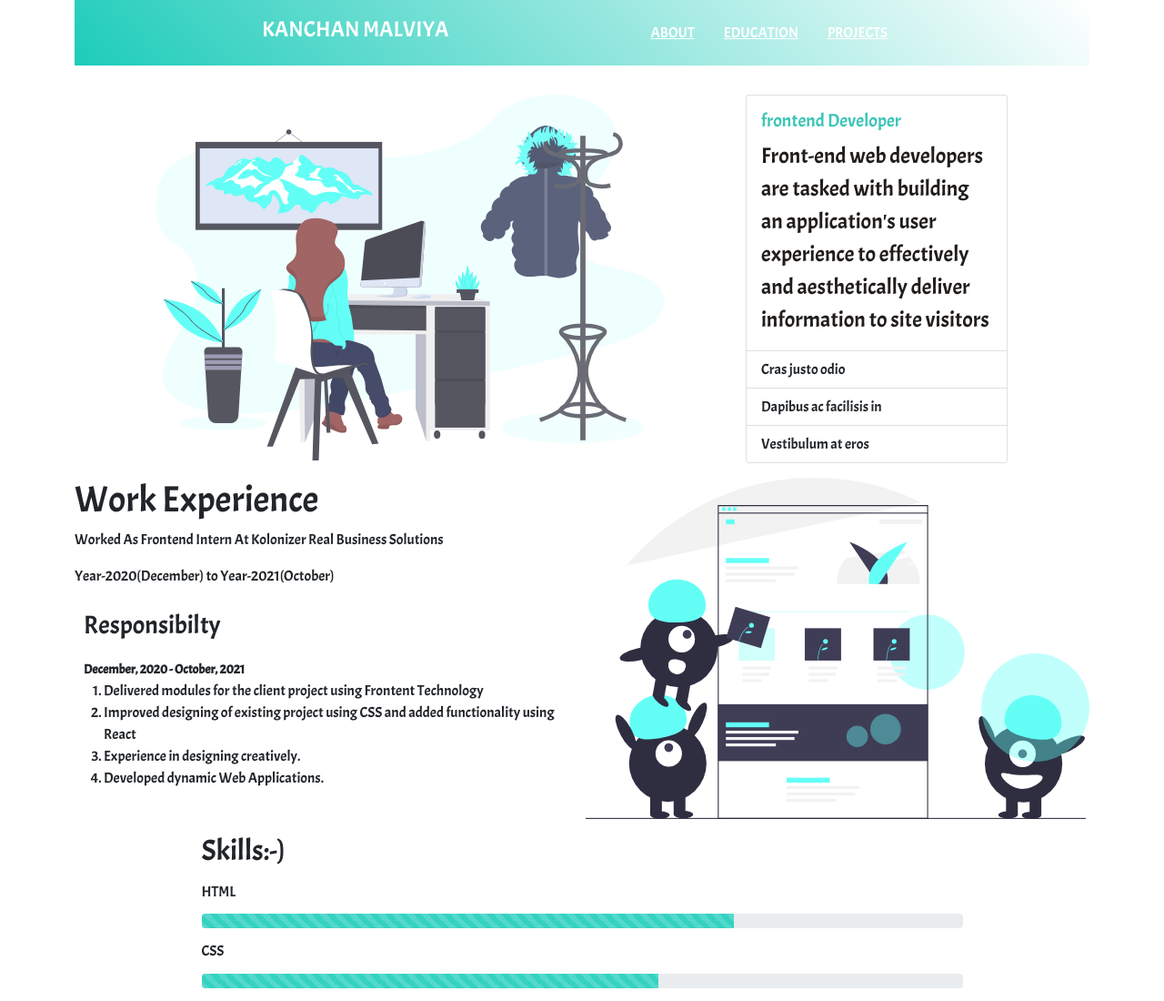
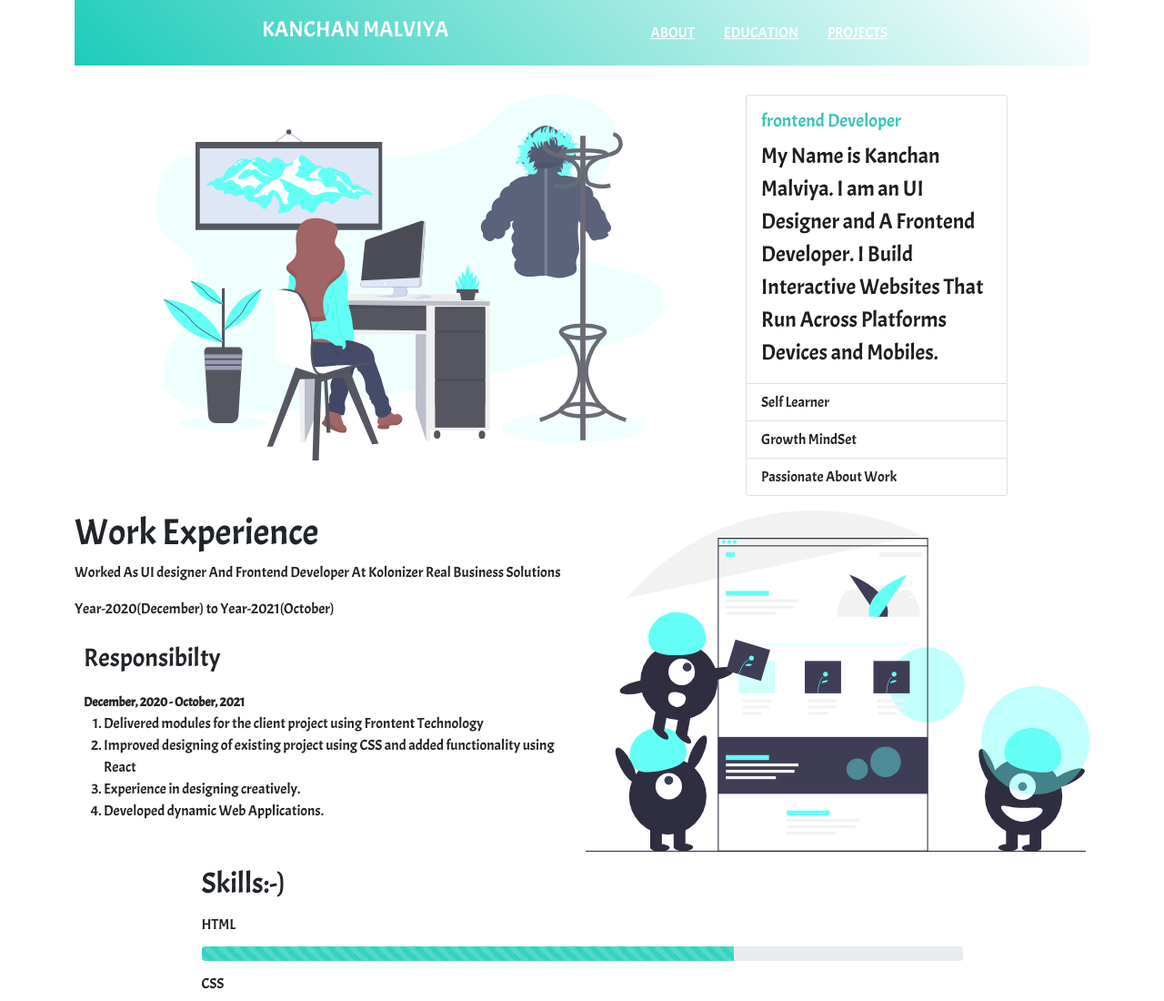
Before and after one commit to kanchanmalvi07/My-Portfolio, a plain HTML site: page index.html in a window 1280 px wide. Shown: the top 1100 px of the page at 91% size. Drawn offline with nearby package versions, Linux system fonts and the light colour scheme.

Commit message:
corrections

```diff
--- a/index.html
+++ b/index.html
@@ -45,14 +45,16 @@
                     <div class="card-body">
                         <h5 class="card-title">frontend Developer</h5>
                         <p class="card-text">
-                            Front-end web developers are tasked with building an application's user experience to
-                            effectively and aesthetically deliver information to site visitors
+                            My Name is Kanchan Malviya.
+                            I am an UI Designer and A Frontend Developer.
+                            I Build Interactive Websites That Run Across Platforms Devices and Mobiles.
+
                         </p>
                     </div>
                     <ul class="list-group list-group-flush">
-                        <li class="list-group-item">Cras justo odio</li>
-                        <li class="list-group-item">Dapibus ac facilisis in</li>
-                        <li class="list-group-item">Vestibulum at eros</li>
+                        <li class="list-group-item">Self Learner</li>
+                        <li class="list-group-item">Growth MindSet</li>
+                        <li class="list-group-item">Passionate About Work</li>
                     </ul>
 
                 </div>
@@ -69,7 +71,7 @@
                 <div class="experience">
 
                     <h1 class="section-heading">Work Experience</h1>
-                    <p class="section-heading">Worked As Frontend Intern At Kolonizer Real Business Solutions</p>
+                    <p class="section-heading">Worked As UI designer And Frontend Developer At Kolonizer Real Business Solutions</p>
                     <p class="section-heading">Year-2020(December) to Year-2021(October) </p>
 
                     <h3 style="padding: 10px;">Responsibilty</h3>
@@ -99,7 +101,7 @@
                     <h2>Skills:-)</h2>
                     <div class="col-12">
                         <div class="skills">
-                    <dt class="progress-skils">HTML</dt>
+                            <dt class="progress-skils">HTML</dt>
                             <div class="progress">
                                 <div class="progress-bar progress-bar-striped progress-bar-animated" role="progressbar"
                                     aria-valuenow="75" aria-valuemin="0" aria-valuemax="100" style="width: 70%;"></div>
```
